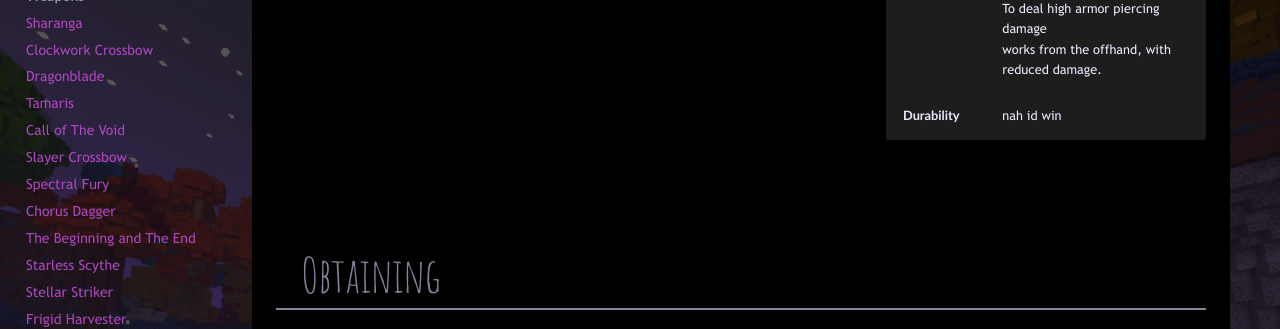
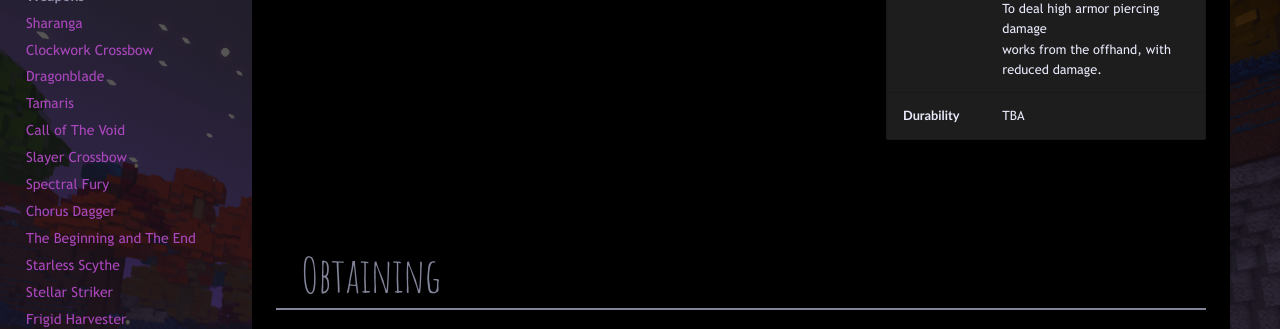
Before and after one commit to koharas-Basement/Stellarity-Wiki, an MkDocs documentation site: the page built from docs/items/stellar_striker.md, in a window 1280 px wide and 900 px high, scrolled down 808 px. Shown: the part 152-481 px from the top of the window. Built offline with MkDocs 1.6.1 and Material for MkDocs 9.7.7, drawn with Linux system fonts in a browser that asks for light colours; emoji names are drawn with the system emoji font; comment, search, counter and statistics services are not loaded.

Commit message:
Update stellar_striker.md
who did the placeholder texts man

```diff
--- a/docs/items/stellar_striker.md
+++ b/docs/items/stellar_striker.md
@@ -47,7 +47,7 @@
 	</tr>
 	<tr>
 		<td><b>Durability</b></td>
-		<td>nah id win</td>
+		<td>TBA</td>
 	</tr>
 </table>
 </div>
```
